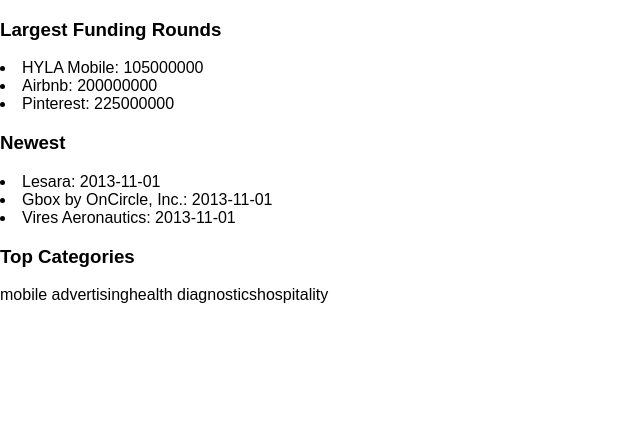
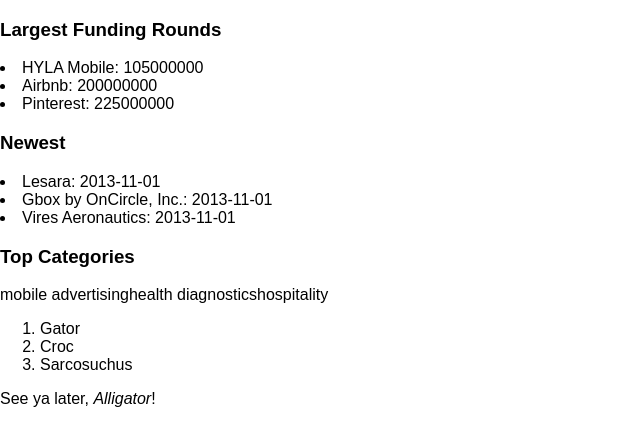
Before and after one commit to Christophertdoc/crunchbase-dashboard, a React (Create React App) app: page / in a window 1280 px wide. Shown: the top 446 px of the page, without its empty margins (0-640 px from the left). Built offline with nearby package versions, Linux system fonts and the light colour scheme.

Commit message:
add tabs

```diff
--- a/src/App.js
+++ b/src/App.js
@@ -2,14 +2,28 @@
 import Largest from './components/Largest';
 import Newest from '../src/components/Newest';
 import TopCategories from '../src/components/TopCategories';
+import Tabs from '../src/components/Tabs';
 
 class App extends Component {
     render() {
         return (
-            <div className="App">
-                <Largest />
-                <Newest />
-                <TopCategories />
+            <div>
+                <div className="App">
+                    <Largest />
+                    <Newest />
+                    <TopCategories />
+                </div>
+                <Tabs>
+                    <div label="Gator">
+                        See ya later, <em>Alligator</em>!
+                    </div>
+                    <div label="Croc">
+                        After 'while, <em>Crocodile</em>!
+                    </div>
+                    <div label="Sarcosuchus">
+                        Nothing to see here, this tab is <em>extinct</em>!
+                    </div>
+                </Tabs>
             </div>
         );
     }
--- /dev/null
+++ b/src/components/Tab.js
@@ -0,0 +1,42 @@
+import React, { Component } from 'react';
+import PropTypes from 'prop-types';
+
+class Tab extends Component {
+  static propTypes = {
+    activeTab: PropTypes.string.isRequired,
+    label: PropTypes.string.isRequired,
+    onClick: PropTypes.func.isRequired,
+  };
+
+  onClick = () => {
+    const { label, onClick } = this.props;
+    onClick(label);
+  }
+
+  render() {
+    const {
+      onClick,
+      props: {
+        activeTab,
+        label,
+      },
+    } = this;
+
+    let className = 'tab-list-item';
+
+    if (activeTab === label) {
+      className += ' tab-list-active';
+    }
+
+    return (
+      <li
+        className={className}
+        onClick={onClick}
+      >
+        {label}
+      </li>
+    );
+  }
+}
+
+export default Tab;
--- /dev/null
+++ b/src/components/Tabs.js
@@ -0,0 +1,61 @@
+import React, { Component } from 'react';
+import PropTypes from 'prop-types';
+
+import Tab from './Tab';
+
+class Tabs extends Component {
+  static propTypes = {
+    children: PropTypes.instanceOf(Array).isRequired,
+  }
+
+  constructor(props) {
+    super(props);
+
+    this.state = {
+      activeTab: this.props.children[0].props.label,
+    };
+  }
+
+  onClickTabItem = (tab) => {
+    this.setState({ activeTab: tab });
+  }
+
+  render() {
+    const {
+      onClickTabItem,
+      props: {
+        children,
+      },
+      state: {
+        activeTab,
+      }
+    } = this;
+
+    return (
+      <div className="tabs">
+        <ol className="tab-list">
+          {children.map((child) => {
+            const { label } = child.props;
+
+            return (
+              <Tab
+                activeTab={activeTab}
+                key={label}
+                label={label}
+                onClick={onClickTabItem}
+              />
+            );
+          })}
+        </ol>
+        <div className="tab-content">
+          {children.map((child) => {
+            if (child.props.label !== activeTab) return undefined;
+            return child.props.children;
+          })}
+        </div>
+      </div>
+    );
+  }
+}
+
+export default Tabs;
```
